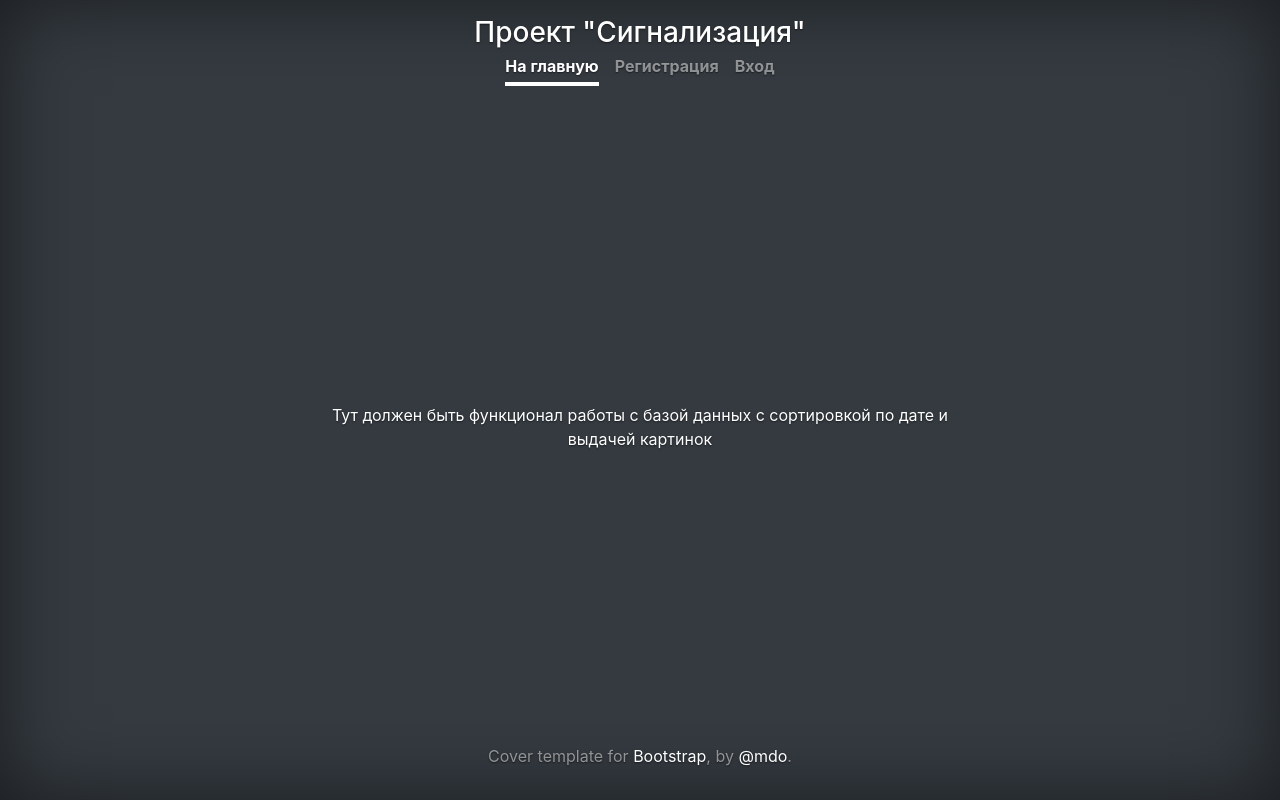
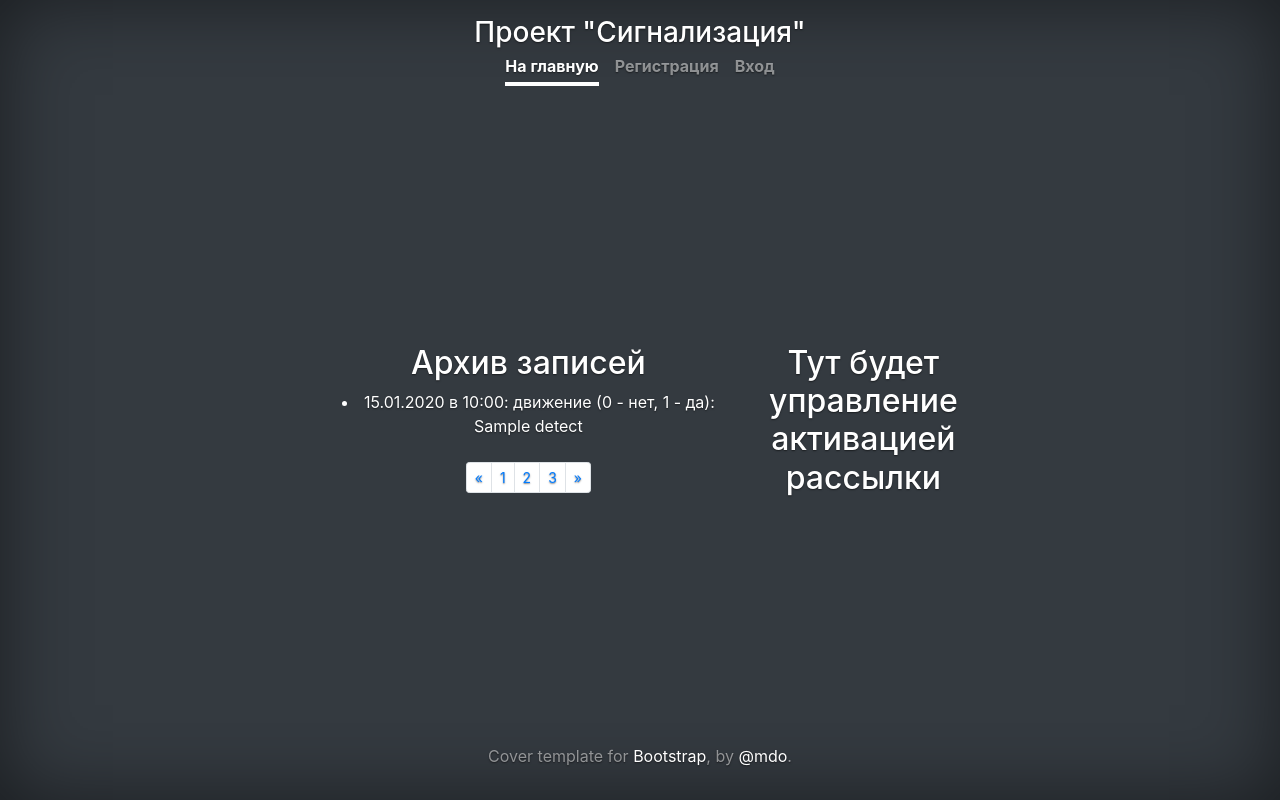
Before and after one commit to aivenaskara/WebCam_monitoring, a Flask app: template webapp/templates/dataset/index.html in a window 1280 px wide. Run offline with Flask 2, Linux system fonts and the light colour scheme; the template is opened without the code that fills it: most values are stand-ins (such as "Sample title", 1, 10 or a date in 2020); some libraries are stand-ins or nearby versions.

Commit message:
Webapp works, webapp take data from base and show on page in text format

```diff
--- a/webapp/dataset/models.py
+++ b/webapp/dataset/models.py
@@ -7,3 +7,6 @@ class Photo(db.Model):
     photo = db.Column(db.BLOB)
     created_on = db.Column(db.DateTime())
     detect = db.Column(db.Boolean)
+
+    def __repr__(self):
+        return 'Дата записи {} обнаружение: {}'.format(self.created_on, self.detect)
--- a/webapp/templates/dataset/index.html
+++ b/webapp/templates/dataset/index.html
@@ -1,3 +1,38 @@
 {% extends "base.html" %}
 
-{% block content %}Тут должен быть функционал работы с базой данных с сортировкой по дате и выдачей картинок{% endblock %}
+{% block content %}
+<div class="row">
+    <div class="col-8">
+        <h2>Архив записей</h2>
+        {% for record in records_list %}
+        <li>{{ record.created_on.strftime('%d.%m.%Y') }} в {{ record.created_on.strftime('%H:%M') }}: движение (0 - нет, 1 - да): {{ record.detect }}</li>
+        {% endfor %}
+        <nav aria-label="Page navigation example">
+        </br>
+            <ul class="pagination pagination-sm justify-content-center">
+              <li class="page-item">
+                <a class="page-link" href="#" aria-label="Previous">
+                  <span aria-hidden="true">&laquo;</span>
+                </a>
+              </li>
+              <li class="page-item"><a class="page-link" href="#">1</a></li>
+              <li class="page-item"><a class="page-link" href="#">2</a></li>
+              <li class="page-item"><a class="page-link" href="#">3</a></li>
+              <li class="page-item">
+                <a class="page-link" href="#" aria-label="Next">
+                  <span aria-hidden="true">&raquo;</span>
+                </a>
+              </li>
+            </ul>
+        </nav>
+    </div>
+    <div class="col-4">
+        <h2>Тут будет управление активацией рассылки</h2>
+    </div>
+</div>
+<div class="row">
+    <div class="col">
+
+    </div>
+</div>
+{% endblock %}
--- a/webapp/templates/index.html
+++ b/webapp/templates/index.html
@@ -6,7 +6,7 @@
     <h1>Войдите для доступа к записям с камер</h1>
     <p class="lead">Проект разработан с целью определения человека в зоне действия камеры и оповещения в случае несанкционированного доступа</p>
     <p class="lead">
-      <a href="{{ url_for('user.login') }}" class="btn btn-lg btn-secondary fw-bold border-white bg-white">Вход</a>
+      <a href="{{ url_for('user.login') }}" class="btn btn-lg btn-light fw-bold border-white bg-white">Вход</a>
     </p>
   </main>
 
```
Also changed, not shown: webapp/dataset/views.py (+7 -2 lines), 1 other file.
